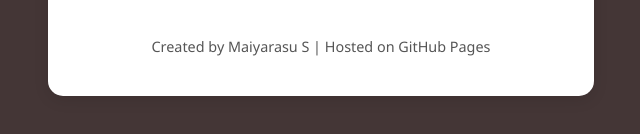
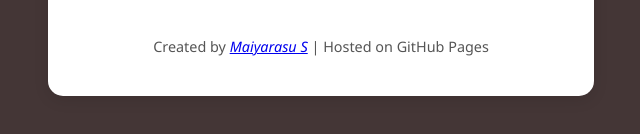
Before and after one commit to Maiyarasu-S/Web-Projects, a plain HTML site: page index.html in a window 1280 px wide. Shown: the part 546-680 px from the top of the page, 319-959 px from the left. Drawn offline with Linux system fonts and the light colour scheme.

Commit message:
Update index.html

```diff
--- a/index.html
+++ b/index.html
@@ -23,7 +23,7 @@
     </div>
 
     <footer>
-      <p>Created by Maiyarasu S | Hosted on GitHub Pages</p>
+      <p>Created by <em><a href="https://github.com/Maiyarasu-S">Maiyarasu S</a></em> | Hosted on GitHub Pages</p>
     </footer>
   </div>
 </body>
```
